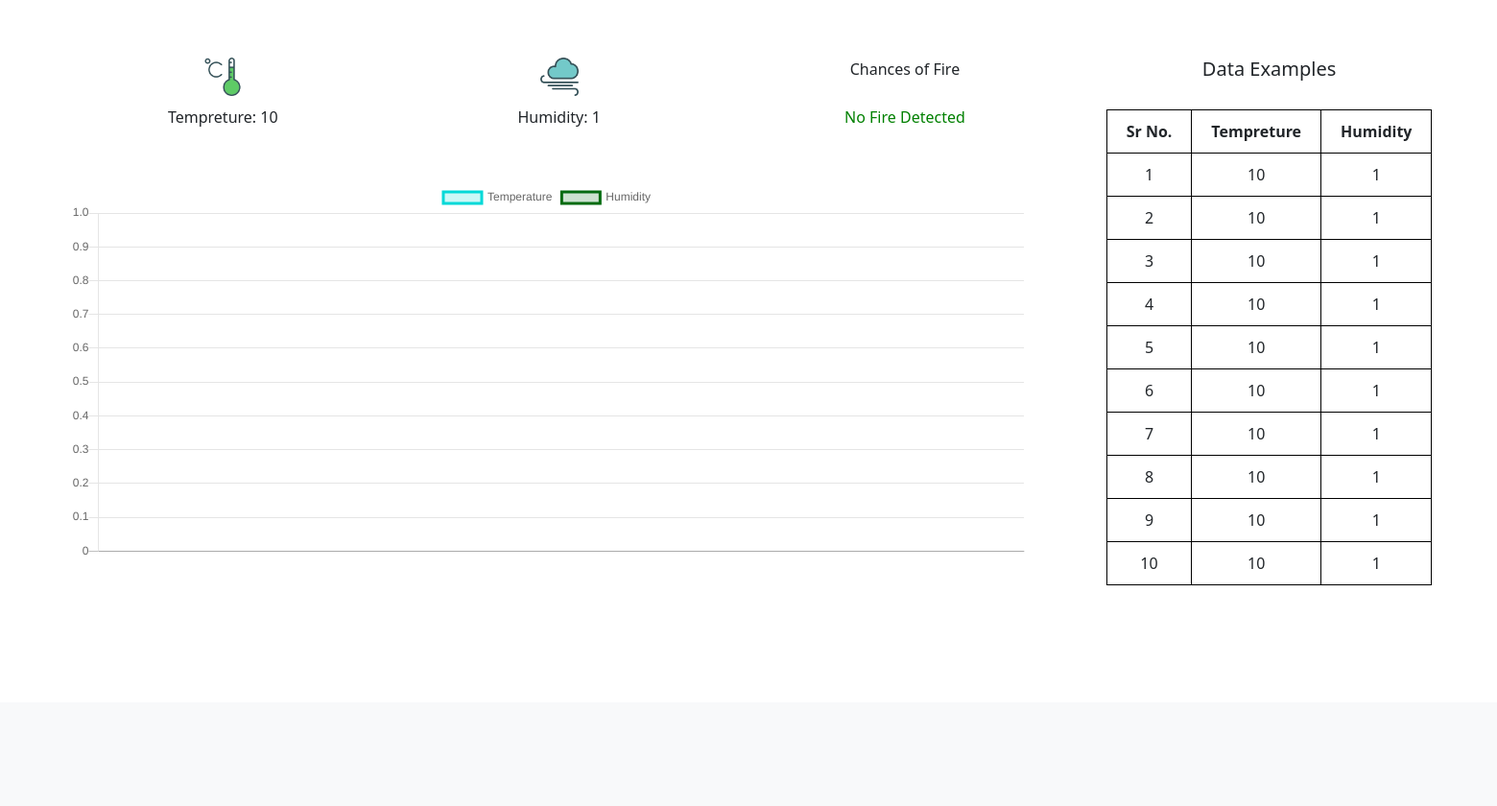
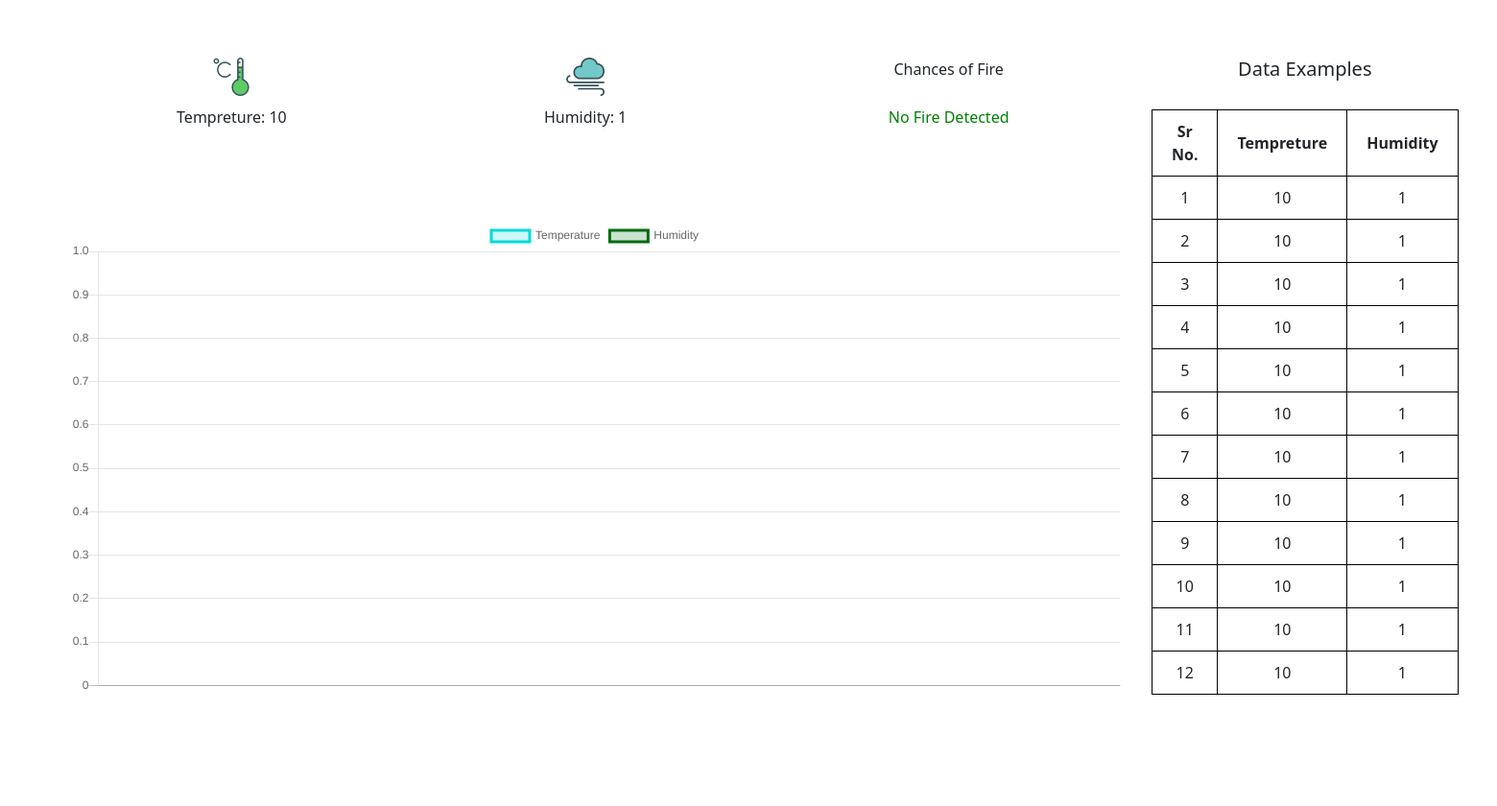
Before and after one commit to SravanChittupalli/Forest-Fire-Detection, a Flask app: template templates/index.html in a window 1560 px wide. Shown: the part 68-908 px from the top of the page at 96% size. Before the commit the page ends 678 px from the top, so only its background shows below. Run offline with Flask 2, Linux system fonts and the light colour scheme; the template is opened without the code that fills it: most values are stand-ins (such as "Sample title", 1, 10 or a date in 2020).

Commit message:
updated code....checkpoint

```diff
--- a/app.py
+++ b/app.py
@@ -43,8 +43,8 @@
 
     temp.reverse()
     humid.reverse()
-    temp = temp[: min(10, len(temp))]
-    humid = humid[: min(10, len(humid))]
+    temp = temp[: min(12, len(temp))]
+    humid = humid[: min(12, len(humid))]
     labels = [i for i in range(1, len(temp)+1)]
     # render 'index.html'
     # latest_tem and latest_humid are passed to html page to show the latest values
--- a/templates/index.html
+++ b/templates/index.html
@@ -57,6 +57,9 @@
     width: 60px;
     padding: 10px;
   }
+  canvas{
+    margin: 40px auto;
+  }
 </style>
 {% endblock %}
 
@@ -82,7 +85,7 @@
       </div>
     </div>
     <div class="graph">
-      <canvas id= "lineChart" width="1000" height="400"></canvas>
+      <canvas id= "lineChart" width="1100" height="500"></canvas>
       <script>
         var ctx = document.getElementById("lineChart").getContext("2d");
         var linechart = new Chart(ctx, {
@@ -140,7 +143,7 @@
         </tr>
     </thead>
     <tbody>
-        {% for i in range(0,10): %}
+        {% for i in range(0,12): %}
         <tr>
             <td>{{ i+1 }}</td>
             <td>{{ temp[(i)] }}</td>
```
